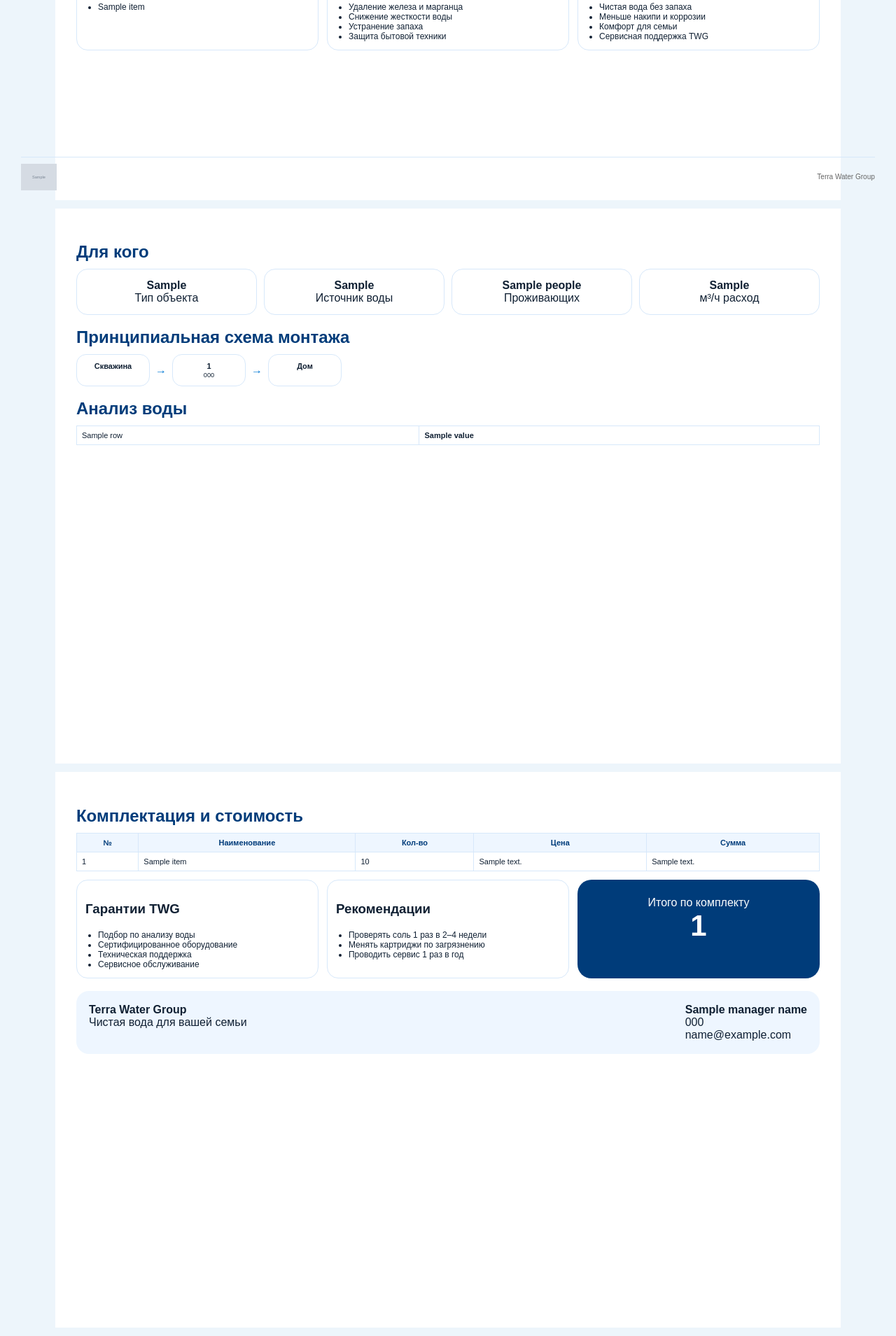
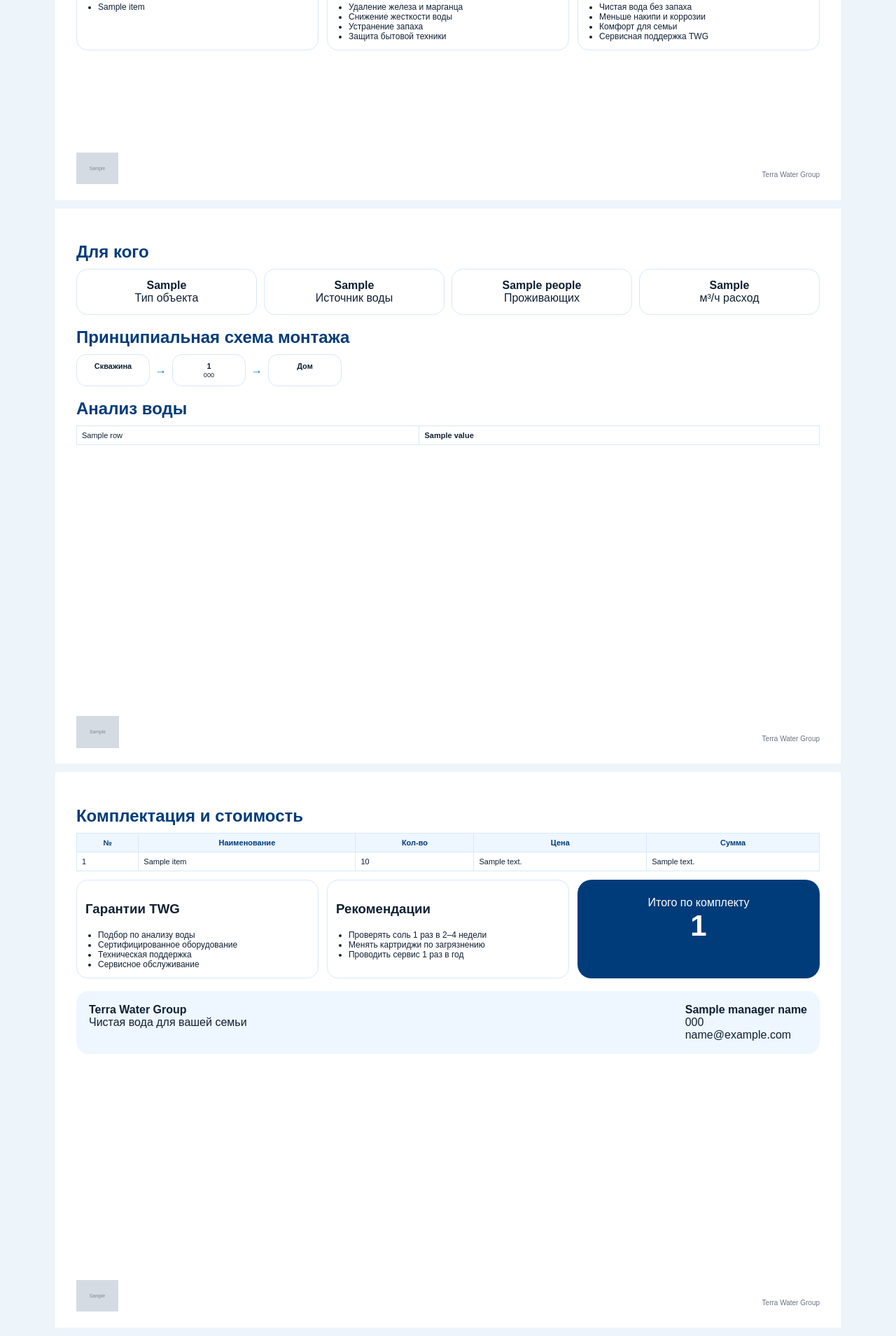
Before and after one commit to Arromanov1985/twg, a Python web app: template templates/client_kp.html in a window 1280 px wide. Shown: the part 508-2417 px from the top of the page at 70% size. Run offline with Jinja, Linux system fonts and the light colour scheme; the template is opened without the code that fills it: most values are stand-ins (such as "Sample title", 1, 10 or a date in 2020); grey boxes marked "Sample" are stand-in pictures.

Commit message:
Добавлен логотип TWG внизу каждой страницы КП

```diff
--- a/templates/client_kp.html
+++ b/templates/client_kp.html
@@ -63,6 +63,34 @@ th{background:#eef6ff;color:#003c7a}
   font-size:10px;
   color:#666;
 }
+
+.page{
+  position:relative !important;
+  padding-bottom:22mm !important;
+}
+
+.page::after{
+  content:"";
+  position:absolute;
+  left:8mm;
+  bottom:6mm;
+  width:42mm;
+  height:12mm;
+  background-image:url('{{ logo_uri }}');
+  background-repeat:no-repeat;
+  background-position:left center;
+  background-size:contain;
+}
+
+.page::before{
+  content:"Terra Water Group";
+  position:absolute;
+  right:8mm;
+  bottom:8mm;
+  font-size:10px;
+  color:#6b7280;
+}
+
 </style>
 
 </head>
@@ -167,12 +195,5 @@ th{background:#eef6ff;color:#003c7a}
 </div>
 
 
-<div class="page-footer">
-  <img src="{{ logo_uri }}">
-  <div class="page-footer-text">
-    Terra Water Group
-  </div>
-</div>
-
 </body>
 </html>
```
Also changed, not shown: templates/partner_kp.html (+28 -7 lines).
